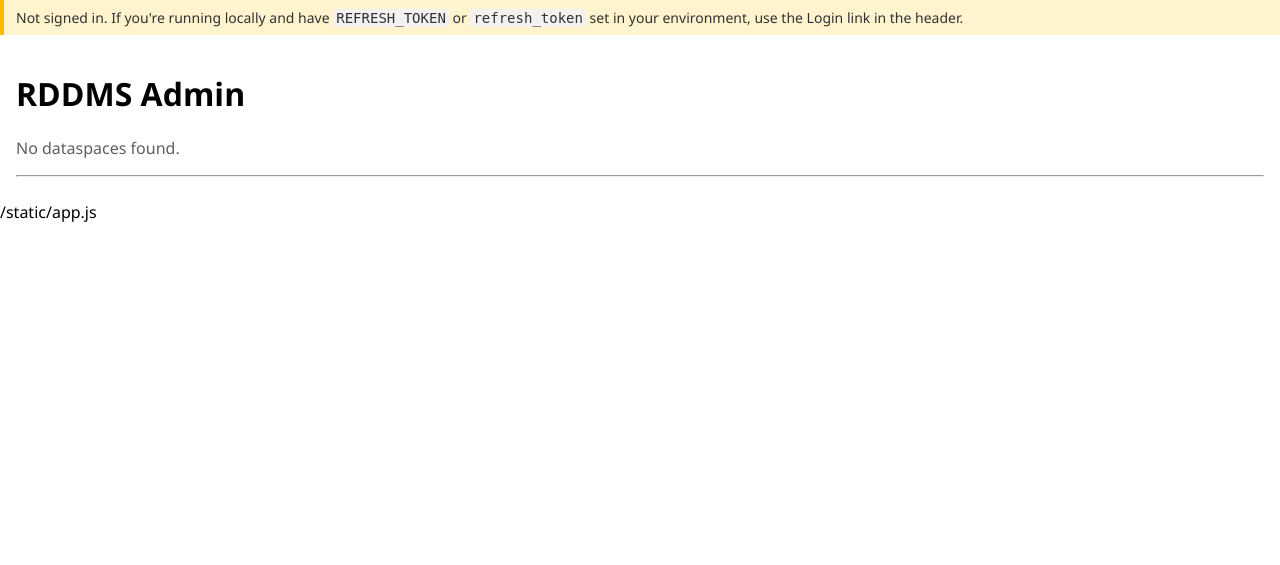
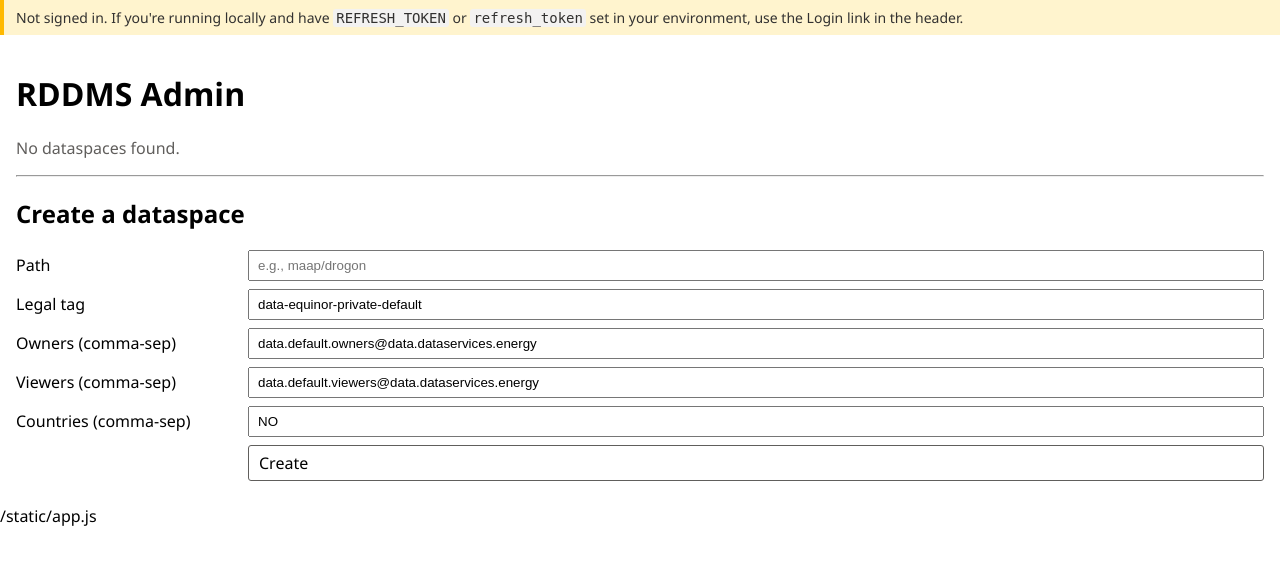
Before and after one commit to marcusapel/rddms_admin_ui, a FastAPI app: page / in a window 1280 px wide. Shown: the part 42-607 px from the top of the page. Run offline with FastAPI, Linux system fonts and the light colour scheme.

Commit message:
modified:   app/templates/index.html

```diff
--- a/app/templates/index.html
+++ b/app/templates/index.html
@@ -19,44 +19,126 @@
   {% endif %}
 
   <hr />
+  <h2>Create a dataspace</h2>
+  <div id="create-ds">
+    <div class="row">
+      <label for="path">Path</label>
+      <input id="path" name="path" type="text"
+             value="{{ ds_default or '' }}"
+             placeholder="e.g., maap/drogon" required>
+    </div>
+    <div class="row">
+      <label for="legal">Legal tag</label>
+      <input id="legal" name="legal" type="text"
+             value="{{ default_legal_tag or '' }}" required>
+    </div>
+    <div class="row">
+      <label for="owners">Owners (comma‑sep)</label>
+      <input id="owners" name="owners" type="text"
+             value="{{ default_owners or '' }}" required>
+    </div>
+    <div class="row">
+      <label for="viewers">Viewers (comma‑sep)</label>
+      <input id="viewers" name="viewers" type="text"
+             value="{{ default_viewers or '' }}" required>
+    </div>
+    <div class="row">
+      <label for="countries">Countries (comma‑sep)</label>
+      <input id="countries" name="countries" type="text"
+             value="{{ default_countries or '' }}" required>
+    </div>
+    <div class="row">
+      <label></label>
+      <span class="btn" id="create-ds-btn">Create</span>
+    </div>
+    <p id="create-msg" class="muted" style="display:none;"></p>
+  </div>
 
   <script>
     // Build per-row actions after DOM is parsed.
-    // We do NOT render <a> or <button> server-side to survive any HTML sanitizer.
     document.addEventListener('DOMContentLoaded', function () {
+      // --- Per-dataspace actions: [Open] and [Keys]
       const rows = document.querySelectorAll('#ds-list li[data-path]');
       rows.forEach(li => {
         const path = li.getAttribute('data-path') || '';
 
-        // Remove any stray text nodes a sanitizer might have left
+        // Remove stray text left by sanitizer (defensive)
         li.childNodes.forEach(n => { if (n.nodeType === Node.TEXT_NODE) n.textContent = ''; });
 
-        // Create [Open] button
-        const openBtn = document.createElement('span');
-        openBtn.className = 'btn';
-        openBtn.textContent = 'Open';
-        openBtn.title = `Open ${path}`;
-        openBtn.style.marginRight = '8px';
-        openBtn.addEventListener('click', () => {
+        const mkBtn = (label, title, onClick) => {
+          const s = document.createElement('span');
+          s.className = 'btn';
+          s.textContent = label;
+          s.title = title;
+          s.style.marginRight = '8px';
+          s.addEventListener('click', onClick);
+          return s;
+        };
+
+        const codeNode = li.querySelector('code');
+        const openBtn = mkBtn('Open', `Open ${path}`, () => {
           window.location.assign('/d/' + encodeURIComponent(path));
         });
-
-        // Create [Keys] button, preselecting the dataspace via ?ds=...
-        const keysBtn = document.createElement('span');
-        keysBtn.className = 'btn';
-        keysBtn.textContent = 'Keys';
-        keysBtn.title = `Open Keys for ${path}`;
-        keysBtn.style.marginRight = '8px';
-        keysBtn.addEventListener('click', () => {
+        const keysBtn = mkBtn('Keys', `Open Keys for ${path}`, () => {
           window.location.assign('/keys?ds=' + encodeURIComponent(path));
         });
 
-        // Insert actions before the <code>path</code>
-        const codeNode = li.querySelector('code');
         li.insertBefore(keysBtn, codeNode);
         li.insertBefore(openBtn, codeNode);
         li.insertBefore(document.createTextNode(' '), codeNode);
       });
+
+      // --- Create dataspace without <form>, with redirect handling.
+      const btn = document.getElementById('create-ds-btn');
+      const msg = document.getElementById('create-msg');
+      if (btn) {
+        btn.addEventListener('click', async function () {
+          const path = document.getElementById('path').value.trim();
+          const legal = document.getElementById('legal').value.trim();
+          const owners = document.getElementById('owners').value.trim();
+          const viewers = document.getElementById('viewers').value.trim();
+          const countries = document.getElementById('countries').value.trim();
+
+          msg.style.display = 'none';
+          if (!path || !legal || !owners || !viewers || !countries) {
+            msg.style.display = 'block';
+            msg.textContent = 'All fields are required.';
+            return;
+          }
+
+          const fd = new FormData();
+          fd.append('path', path);
+          fd.append('legal', legal);
+          fd.append('owners', owners);
+          fd.append('viewers', viewers);
+          fd.append('countries', countries);
+
+          try {
+            const res = await fetch('/dataspaces/create', {
+              method: 'POST', body: fd, credentials: 'same-origin', redirect: 'manual'
+            });
+
+            // Some environments hide redirects from fetch; navigate manually.
+            if (res.type === 'opaqueredirect' || (res.status >= 300 && res.status < 400) || res.status === 0) {
+              window.location.assign('/d/' + encodeURIComponent(path));
+              return;
+            }
+            if (res.redirected) {
+              window.location.assign(res.url);
+              return;
+            }
+            if (!res.ok) throw new Error('HTTP ' + res.status);
+
+            msg.style.display = 'block';
+            msg.textContent = 'Created. Opening…';
+            setTimeout(() => window.location.assign('/d/' + encodeURIComponent(path)), 500);
+          } catch (e) {
+            msg.style.display = 'block';
+            msg.textContent = 'Create failed: ' + (e?.message || e);
+            console.error(e);
+          }
+        });
+      }
     });
   </script>
 {% endblock %}
--- /dev/null
+++ b/app/tools/requirements-tools.txt
@@ -0,0 +1,4 @@
+networkx>=3.2
+pyvis>=0.3.2
+httpx>=0.27
+python-dotenv>=1.0
```
Also changed, not shown: app/tools/resqml_graph.py (added, +156 -0 lines), readme.txt.
